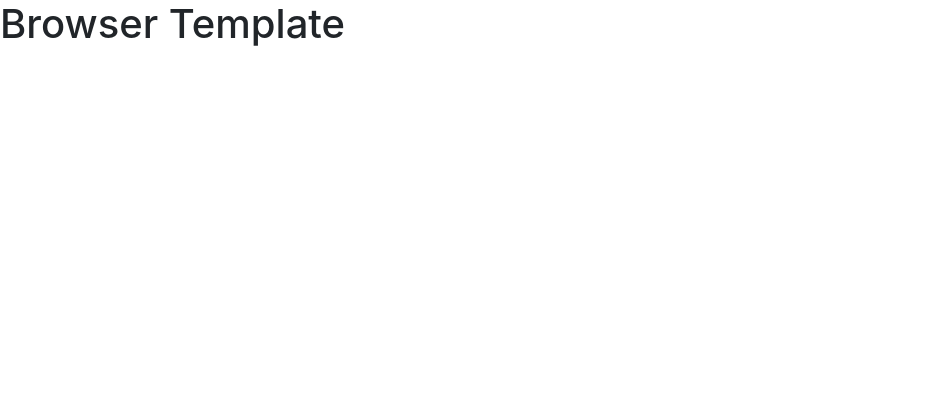
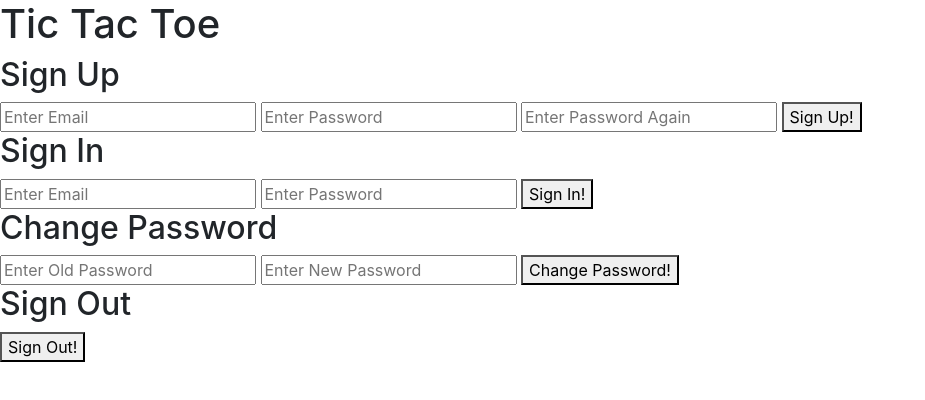
Before and after one commit to reginapizza/ticTacToe, a website built with webpack: page index.html in a window 1280 px wide. Shown: the whole page, without its empty margins (0-925 px from the left). Built offline with nearby package versions, Linux system fonts and the light colour scheme.

Commit message:
Added parts to API- html only
Added forms and buttons to sign up/in/out/change password

```diff
--- a/index.html
+++ b/index.html
@@ -12,6 +12,45 @@
       <script src="public/application.js" type="text/javascript" charset="utf-8" defer></script>
     </head>
     <body>
-      <h1>Browser Template</h1>
+      <!--title div-->
+      <div>
+        <h1>Tic Tac Toe</h1>
+      </div>
+        <!--sign up/in/out/change password div-->
+      <div>
+        <h2> Sign Up </h2>
+        <form id="sign-up">
+          <input type="email" name="credentials[email]" placeholder="Enter Email">
+          <input type="password" name="credentials[password]"
+          placeholder="Enter Password">
+          <input type="password" name="credentials[password_confirmation]"
+          placeholder="Enter Password Again">
+          <button>Sign Up!</button>
+        </form>
+
+        <h2> Sign In </h2>
+        <form id="sign-in">
+          <input type="email" name="credentials[email]" placeholder="Enter Email">
+          <input type="password" name="credentials[password]"
+          placeholder="Enter Password">
+          <button>Sign In!</button>
+        </form>
+
+        <h2> Change Password </h2>
+        <form id="change-password">
+          <input type="password" name="passwords[old]"
+          placeholder="Enter Old Password">
+          <input type="password" name="passwords[new]"
+          placeholder="Enter New Password">
+          <button>Change Password!</button>
+        </form>
+        <h2> Sign Out </h2>
+        <form id="sign-out">
+          <button>Sign Out!</button>
+          <h2 id="message"></h2>
+        </form>
+      </div>
+    </body>
+
     </body>
 </html>
```
